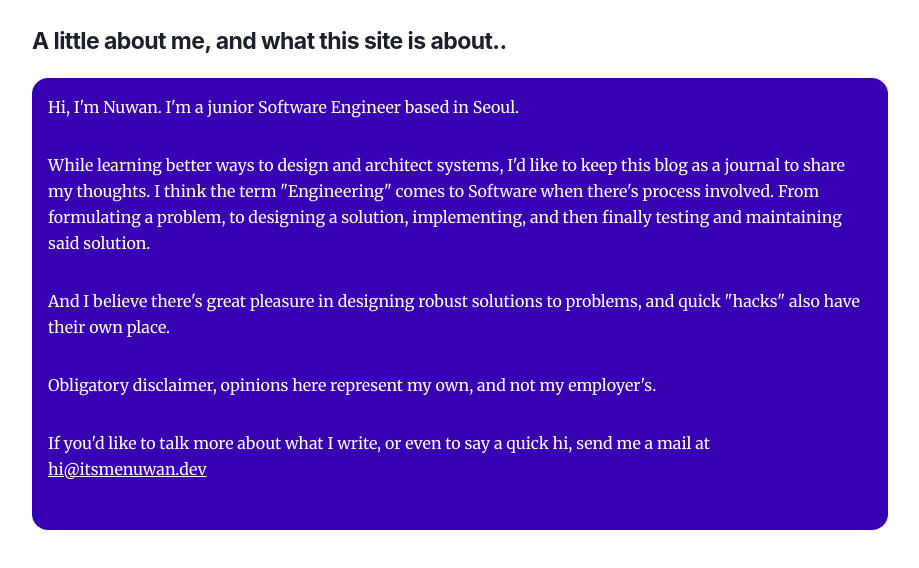
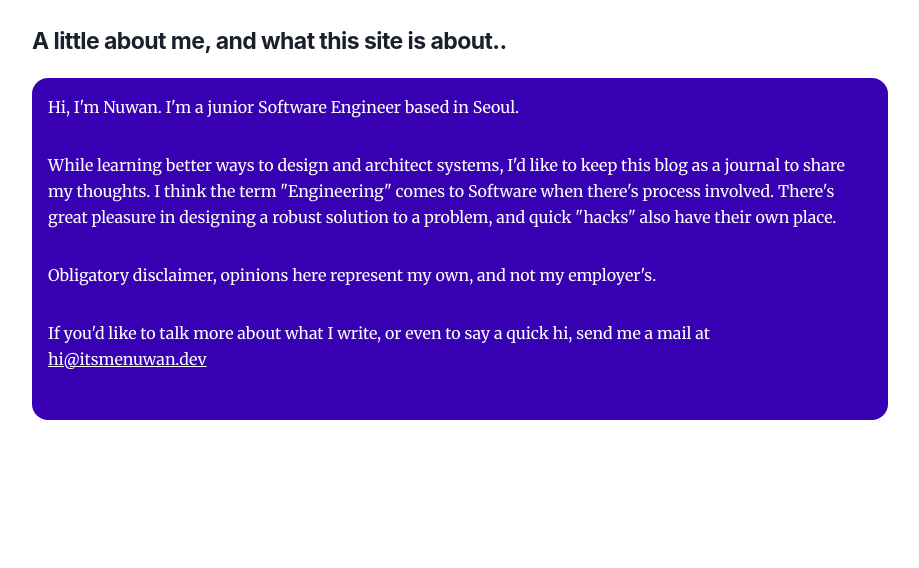
Before and after one commit to Neverblur/neverblur.github.io, a Gatsby site: page /about in a window 1280 px wide. Shown: the part 88-656 px from the top of the page, without its empty margins (180-1099 px from the left). Built offline with nearby package versions, Linux system fonts and the light colour scheme; Gatsby itself is replaced by a stand-in of ours.

Commit message:
impl: updated About section

```diff
--- a/src/pages/about.js
+++ b/src/pages/about.js
@@ -16,13 +16,9 @@ const AboutPage = ({ data, location }) => {
         <p>
           While learning better ways to design and architect systems, I'd like
           to keep this blog as a journal to share my thoughts. I think the term
-          "Engineering" comes to Software when there's process involved. From
-          formulating a problem, to designing a solution, implementing, and then
-          finally testing and maintaining said solution.
-        </p>
-        <p>
-          And I believe there's great pleasure in designing robust solutions to
-          problems, and quick "hacks" also have their own place.
+          "Engineering" comes to Software when there's process involved. There's
+          great pleasure in designing a robust solution to a problem, and quick
+          "hacks" also have their own place.
         </p>
         <p>
           Obligatory disclaimer, opinions here represent my own, and not my
```
